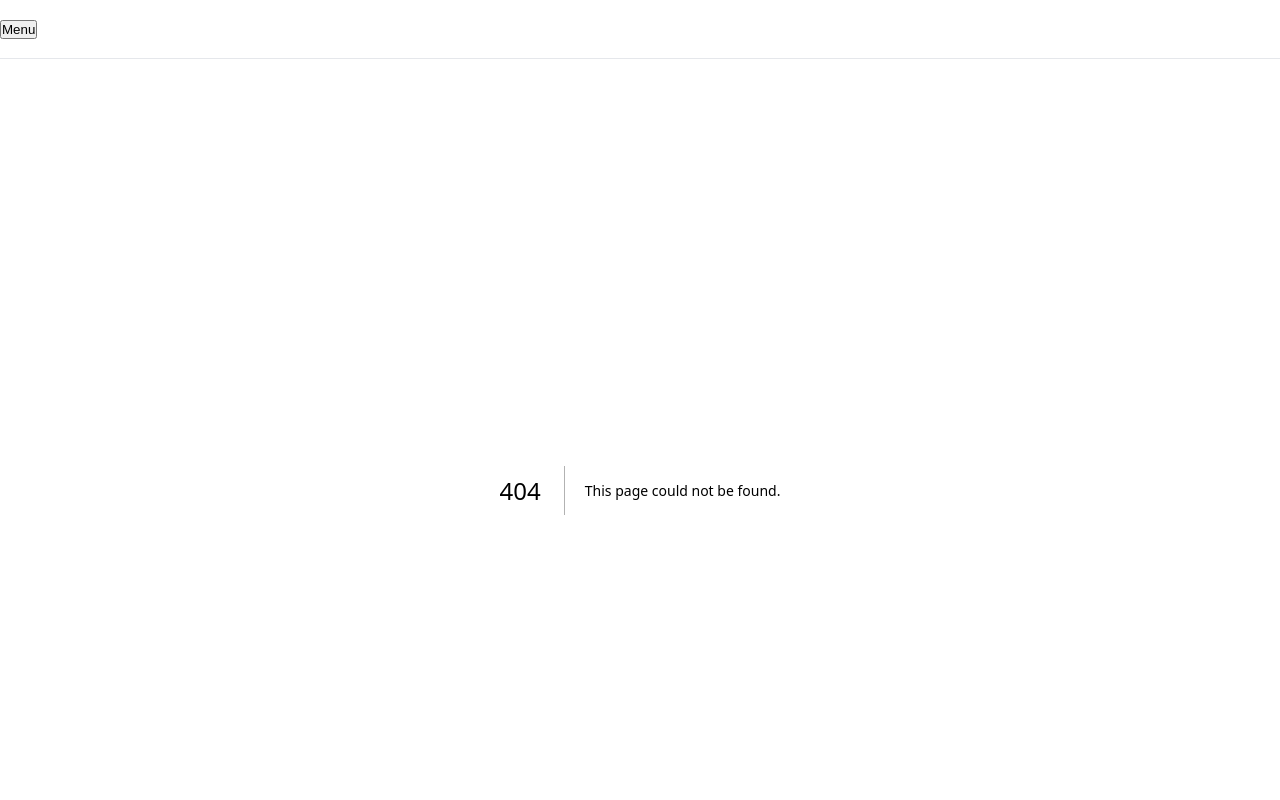
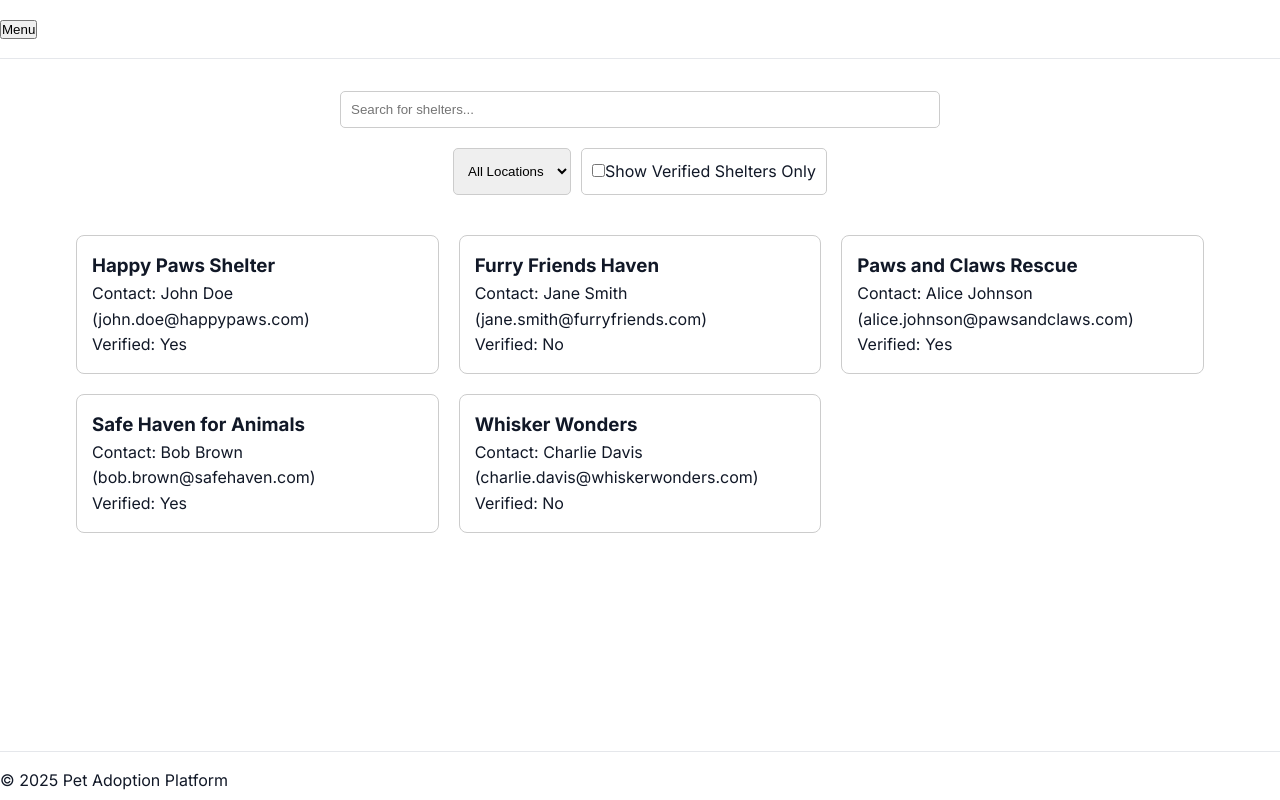
Before and after one commit to T5W25/PetAdoptionSystem, a Next.js app in the folder pet-adoption/: page /shelter-search in a window 1280 px wide. Before the commit this address had no page. Shown: the top 800 px of the page. Built offline with nearby package versions, Linux system fonts and the light colour scheme.

Commit message:
Shelter Listing

```diff
--- a/pet-adoption/src/app/page.tsx
+++ b/pet-adoption/src/app/page.tsx
@@ -1,11 +1,15 @@
 // src/app/page.tsx
+import ShelterDetails from '@/components/ShelterDetails/ShelterDetails';
 import PetList from './pet-list/page';
+import ShelterSearchPage from './shelter-search/page';
 export default function Home() {
   return (
       <div>
         <h1>welcome！</h1>
         <p>here is the home page.</p>
           <PetList />
+
+          <ShelterSearchPage/>
       </div>
   );
 }
--- /dev/null
+++ b/pet-adoption/src/app/shelter-search/page.tsx
@@ -0,0 +1,78 @@
+'use client'
+import React, { useState } from 'react';
+import ShelterSearchBar from '../../components/ShelterSearchBar/ShelterSearchBar';
+import ShelterFilter from '../../components/ShelterFilter/ShelterFilter';
+import ShelterDetails from '../../components/ShelterDetails/ShelterDetails';
+//import styles from './page.module.css';
+
+const ShelterSearchPage = () => {
+  //const [shelters, setShelters] = useState([]);
+  const [filters, setFilters] = useState({});
+const shelters= [
+    {
+      id: 1,
+      shelterName: 'Happy Paws Shelter',
+      isVerified: true,
+      user: {
+        name: 'John Doe',
+        email: 'john.doe@happypaws.com',
+      },
+    },
+    {
+      id: 2,
+      shelterName: 'Furry Friends Haven',
+      isVerified: false,
+      user: {
+        name: 'Jane Smith',
+        email: 'jane.smith@furryfriends.com',
+      },
+    },
+    {
+      id: 3,
+      shelterName: 'Paws and Claws Rescue',
+      isVerified: true,
+      user: {
+        name: 'Alice Johnson',
+        email: 'alice.johnson@pawsandclaws.com',
+      },
+    },
+    {
+      id: 4,
+      shelterName: 'Safe Haven for Animals',
+      isVerified: true,
+      user: {
+        name: 'Bob Brown',
+        email: 'bob.brown@safehaven.com',
+      },
+    },
+    {
+      id: 5,
+      shelterName: 'Whisker Wonders',
+      isVerified: false,
+      user: {
+        name: 'Charlie Davis',
+        email: 'charlie.davis@whiskerwonders.com',
+      },
+    },
+  ];
+  const handleSearch = async (searchTerm: string) => {
+  // const response = await fetch(`/api/shelter-search?searchTerm=${searchTerm}`);
+   // const data = await response.json();
+   // setShelters(data);
+  };
+
+  const handleFilter = (newFilters: { location?: string; isVerified?: boolean }) => {
+    setFilters(newFilters);
+    // Apply filters to the search results (you can modify the API call to include filters)
+  };
+
+  return (
+    <div >
+      <ShelterSearchBar onSearch={handleSearch} />
+      <ShelterFilter onFilter={handleFilter} />
+      <ShelterDetails shelters={shelters} />
+    </div>
+  );
+};
+
+export default ShelterSearchPage;
--- /dev/null
+++ b/pet-adoption/src/components/ShelterDetails/ShelterDetails.module.css
@@ -0,0 +1,12 @@
+.shelterList {
+    display: grid;
+    grid-template-columns: repeat(auto-fill, minmax(300px, 1fr));
+    gap: 20px;
+    padding: 20px;
+  }
+
+  .shelterItem {
+    border: 1px solid #ccc;
+    padding: 15px;
+    border-radius: 8px;
+  }
--- /dev/null
+++ b/pet-adoption/src/components/ShelterDetails/ShelterDetails.tsx
@@ -0,0 +1,32 @@
+import React from 'react';
+import styles from './ShelterDetails.module.css';
+
+interface Shelter {
+  id: number;
+  shelterName: string;
+  isVerified: boolean;
+  user: {
+    name: string;
+    email: string;
+  };
+}
+
+interface ShelterDetailsProps {
+  shelters: Shelter[];
+}
+
+const ShelterDetails: React.FC<ShelterDetailsProps> = ({ shelters }) => {
+  return (
+    <div className={styles.shelterList}>
+      {shelters.map((shelter) => (
+        <div key={shelter.id} className={styles.shelterItem}>
+          <h3>{shelter.shelterName}</h3>
+          <p>Contact: {shelter.user.name} ({shelter.user.email})</p>
+          <p>Verified: {shelter.isVerified ? 'Yes' : 'No'}</p>
+        </div>
+      ))}
+    </div>
+  );
+};
+
+export default ShelterDetails;
--- /dev/null
+++ b/pet-adoption/src/components/ShelterFilter/ShelterFilter.module.css
@@ -0,0 +1,12 @@
+.filter {
+    display: flex;
+    justify-content: center;
+    gap: 10px;
+    margin: 20px 0;
+  }
+
+  .select, .label {
+    padding: 10px;
+    border: 1px solid #ccc;
+    border-radius: 5px;
+  }
--- /dev/null
+++ b/pet-adoption/src/components/ShelterFilter/ShelterFilter.tsx
@@ -0,0 +1,41 @@
+import React, { useState } from 'react';
+import styles from './ShelterFilter.module.css';
+
+interface ShelterFilterProps {
+  onFilter: (filters: { location?: string; isVerified?: boolean }) => void;
+}
+
+const ShelterFilter: React.FC<ShelterFilterProps> = ({ onFilter }) => {
+  const [location, setLocation] = useState('');
+  const [isVerified, setIsVerified] = useState(false);
+
+  const handleLocationChange = (e: React.ChangeEvent<HTMLSelectElement>) => {
+    setLocation(e.target.value);
+    onFilter({ location: e.target.value, isVerified });
+  };
+
+  const handleVerificationChange = (e: React.ChangeEvent<HTMLInputElement>) => {
+    setIsVerified(e.target.checked);
+    onFilter({ location, isVerified: e.target.checked });
+  };
+
+  return (
+    <div className={styles.filter}>
+      <select value={location} onChange={handleLocationChange}className={styles.select}>
+        <option value="">All Locations</option>
+        <option value="City A">City A</option>
+        <option value="City B">City B</option>
+      </select>
+      <label className={styles.label}>
+        <input
+          type="checkbox"
+          checked={isVerified}
+          onChange={handleVerificationChange}
+        />
+        Show Verified Shelters Only
+      </label>
+    </div>
+  );
+};
+
+export default ShelterFilter;
--- /dev/null
+++ b/pet-adoption/src/components/ShelterSearchBar/ShelterSearchBar.module.css
@@ -0,0 +1,12 @@
+.searchBar {
+    width: 100%;
+    max-width: 600px;
+    margin: 0 auto;
+  }
+
+  .input {
+    width: 100%;
+    padding: 10px;
+    border: 1px solid #ccc;
+    border-radius: 5px;
+  }
--- /dev/null
+++ b/pet-adoption/src/components/ShelterSearchBar/ShelterSearchBar.tsx
@@ -0,0 +1,28 @@
+import React, { useState } from 'react';
+import styles from './ShelterSearchBar.module.css';
+
+interface ShelterSearchBarProps {
+  onSearch: (searchTerm: string) => void;
+}
+
+const ShelterSearchBar: React.FC<ShelterSearchBarProps> = ({ onSearch }) => {
+  const [searchTerm, setSearchTerm] = useState('');
+
+  const handleInputChange = (e: React.ChangeEvent<HTMLInputElement>) => {
+    setSearchTerm(e.target.value);
+    onSearch(e.target.value); // Pass the search term to the parent component
+  };
+
+  return (
+    <div className={styles.searchBar}>
+      <input className={styles.input}
+        type="text"
+        placeholder="Search for shelters..."
+        value={searchTerm}
+        onChange={handleInputChange}
+      />
+    </div>
+  );
+};
+
+export default ShelterSearchBar;
```
Also changed, not shown: pet-adoption/src/app/pet-list/page.tsx (+9 -3 lines), pet-adoption/src/app/api/shelters/route.ts (added).
